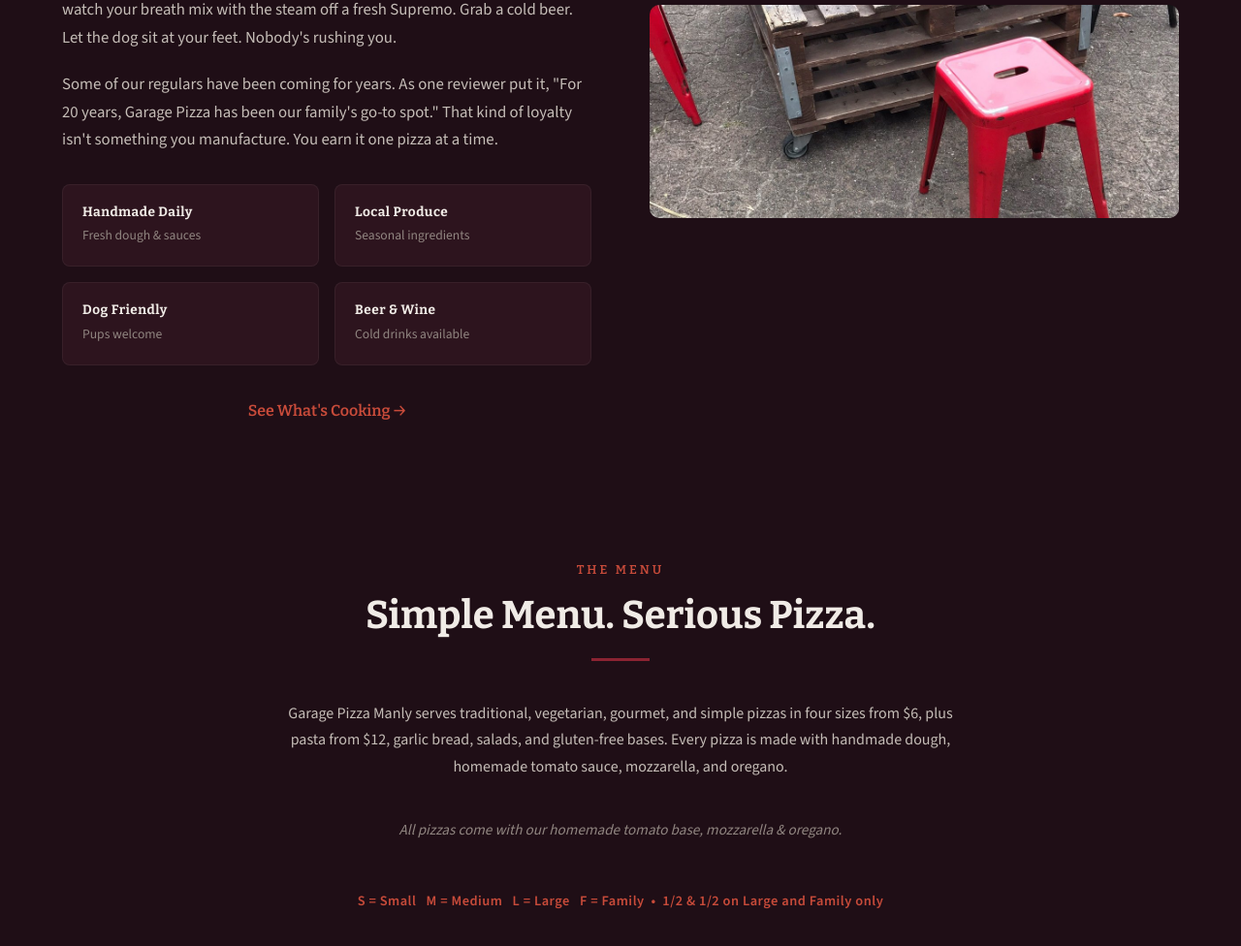
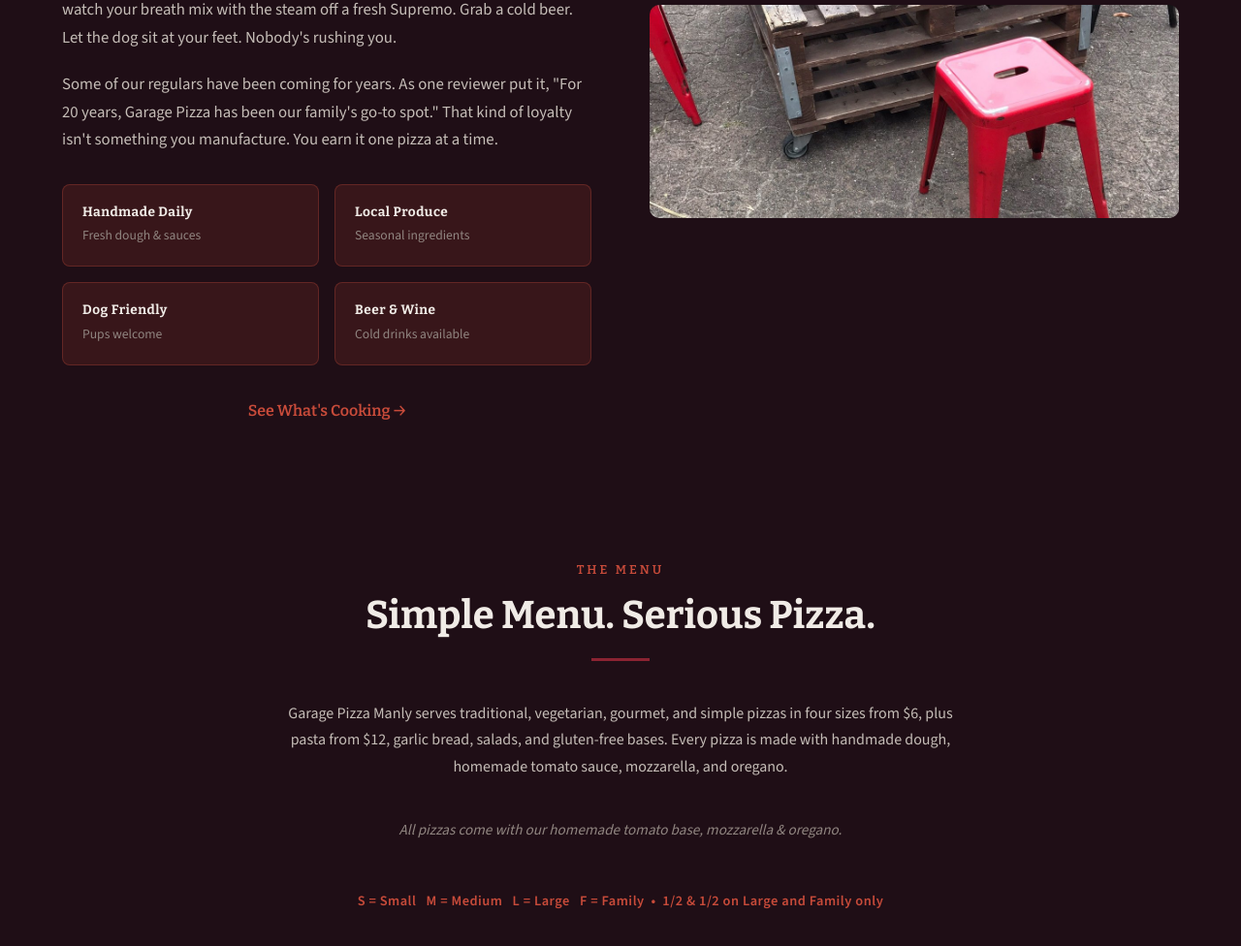
Before and after one commit to ZacN1234/garage-pizza, a plain HTML site: page index.html in a window 1280 px wide. Shown: the part 1429-2405 px from the top of the page at 97% size. Drawn offline with nearby package versions, Linux system fonts and the light colour scheme.

Commit message:
Change about feature card backgrounds to red accent shade

```diff
--- a/index.html
+++ b/index.html
@@ -815,10 +815,10 @@
             margin-top: 32px;
         }
         .about-feature {
-            background: #2d141e;
+            background: rgba(200, 75, 58, 0.15);
             padding: 20px;
             border-radius: 8px;
-            border: 1px solid rgba(255,255,255,0.05);
+            border: 1px solid rgba(200, 75, 58, 0.3);
         }
         .about-feature-icon { font-size: 1.5rem; margin-bottom: 8px; }
         .about-feature h4 {
```
